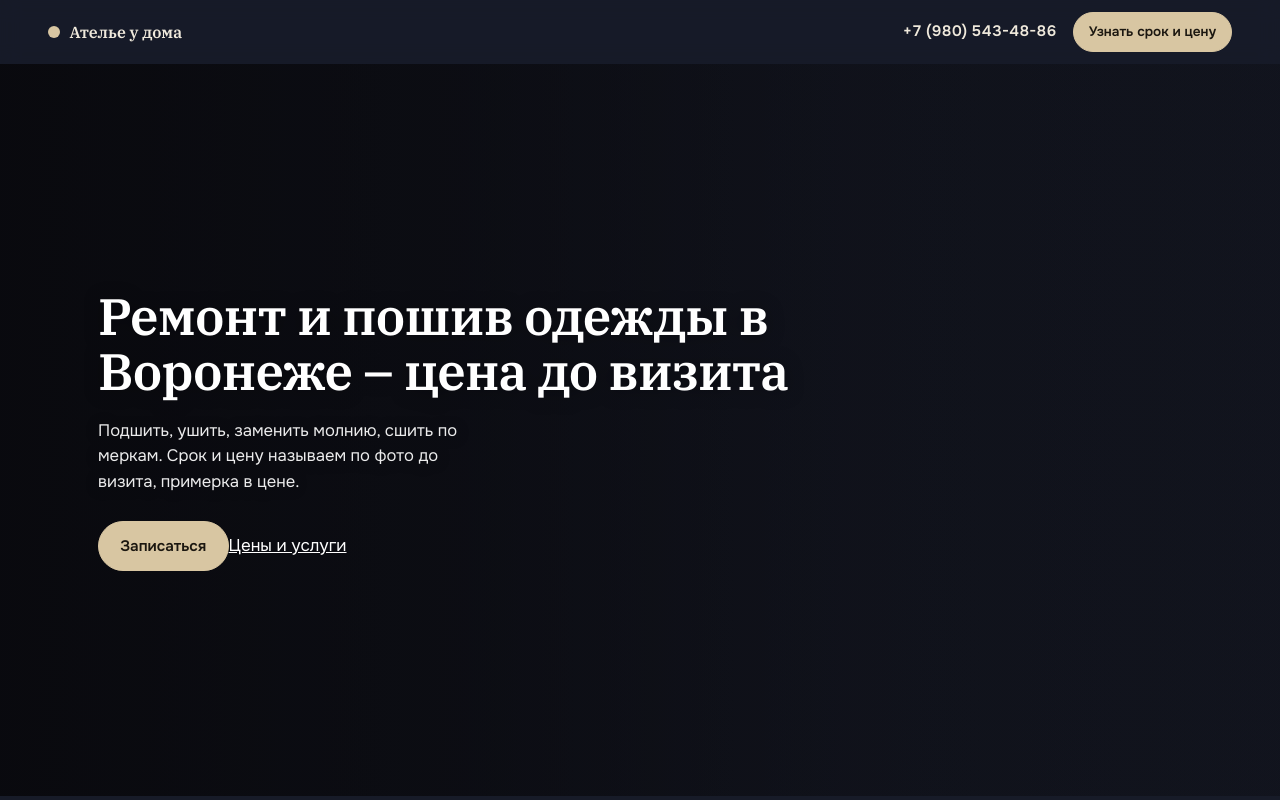
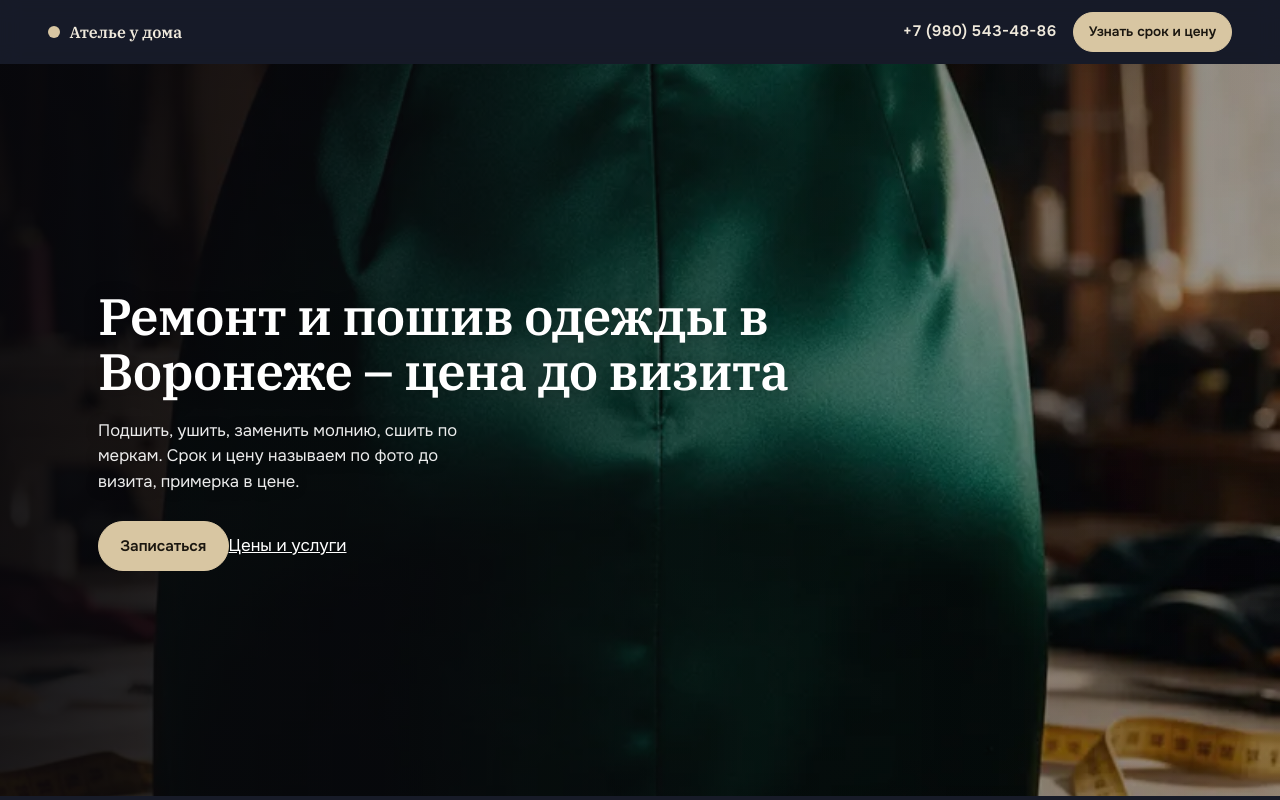
Before and after one commit to ethan2520ca-del/demo-atel-e-u-doma, a plain HTML site: page index.html in a window 1280 px wide. Shown: the top 800 px of the page. Drawn offline with Linux system fonts and the light colour scheme.

Commit message:
первый экран: фото во весь экран + заголовок + подзаголовок + кнопки

```diff
--- a/index.html
+++ b/index.html
@@ -61,7 +61,7 @@ body{overflow-x:clip}
   </div>
 </header>
 <main>
-  <section class="s-hero">
+  <section class="s-hero" style="--hero-bg:url('assets/work-1.webp')">
     <div class="s-hero__text">
       <h1>Ремонт и пошив одежды в Воронеже – цена до визита</h1>
       <p class="s-lead">Подшить, ушить, заменить молнию, сшить по меркам. Срок и цену называем по фото до визита, примерка в цене.</p>
```
